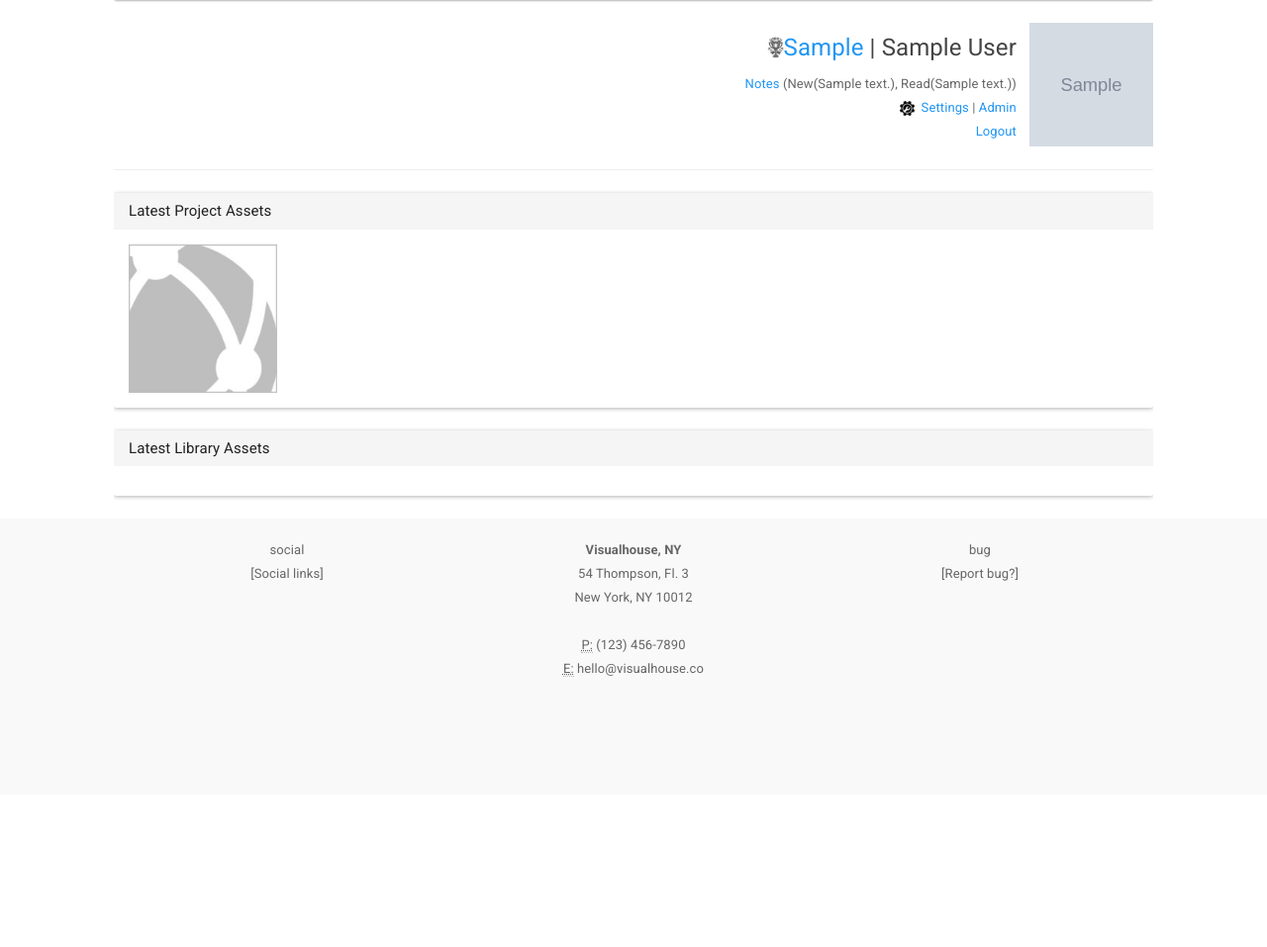
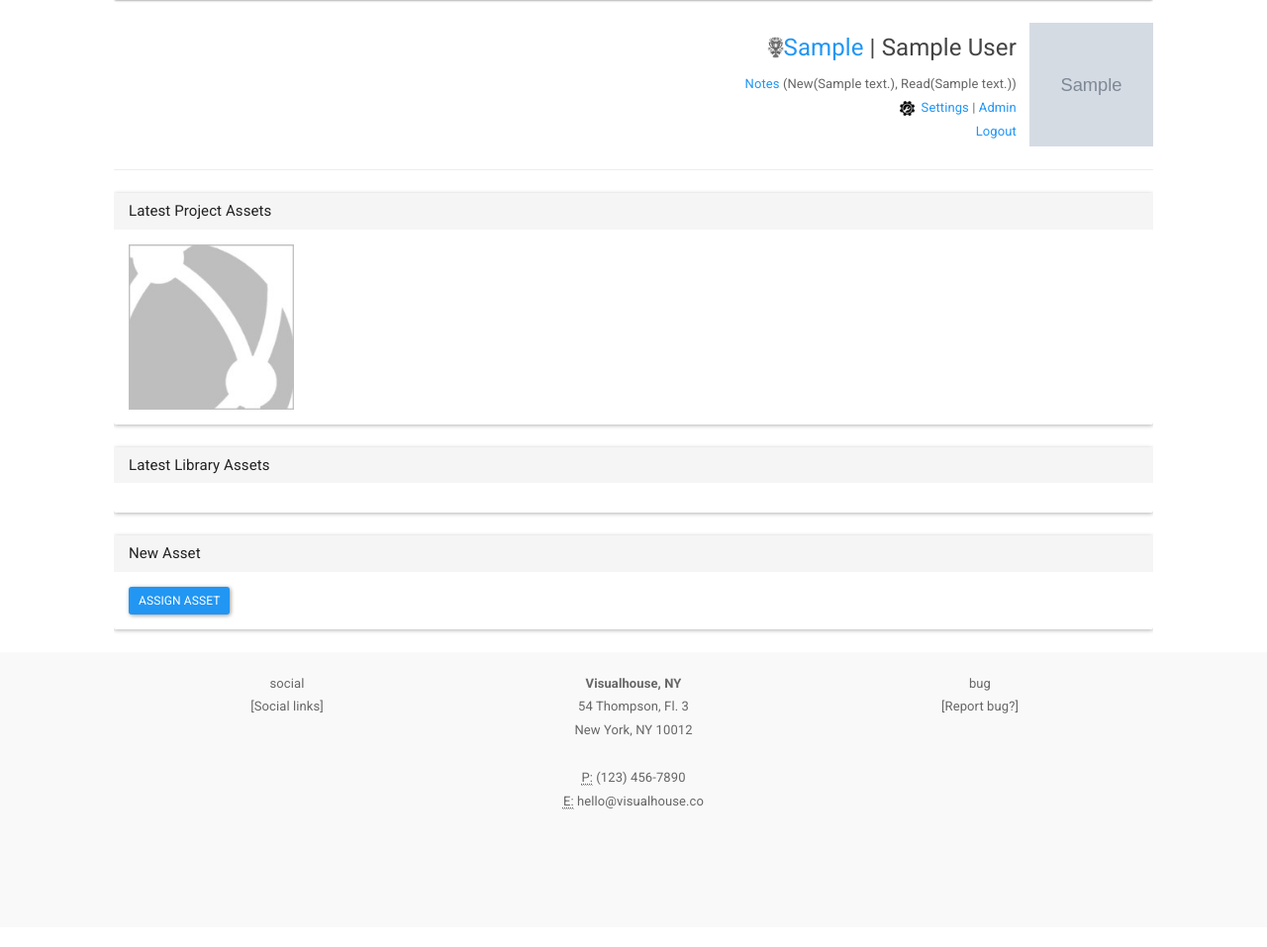
Before and after one commit to najar1412/dev-dash, a Django app: page /asset_dash/ in a window 1280 px wide. Shown: the part 64-1021 px from the top of the page at 99% size. Before the commit the page ends 748 px from the top, so only its background shows below. Run offline with Django 3.2, Linux system fonts and the light colour scheme; a user stored in the database is signed in; tables that the repository leaves empty hold one stand-in row (values such as "Sample post"); grey boxes marked "Sample" are stand-in pictures; some libraries are stand-ins or nearby versions.

Commit message:
refactor project, asset, asset_dash

```diff
--- a/dashcore/dash_asset.py
+++ b/dashcore/dash_asset.py
@@ -7,6 +7,8 @@ class DashAsset:
     # TODO: Figure out why .new().asset[member_id] isnt being called from db
     def __init__(self, collection):
         collection = self.collection
+
+    """
 
     def new(collection, project_id='Not Set', member_id='Not Sec'):
         asset = Asset.objects.create(
@@ -19,6 +21,14 @@ class DashAsset:
             member_id=member_id
             )
         asset.save()
+
+        return asset.id
+    """
+
+    def new():
+
+        asset = Asset.objects.create()
+        print(asset.id)
 
         return asset.id
 
--- a/dashcore/templates/asset_dash.html
+++ b/dashcore/templates/asset_dash.html
@@ -13,9 +13,9 @@
     </div>
     <div class="panel-body">
       {% for asset in asset_collect.items %}
-        {% if asset.1.project_id != 'Not Set' %}
+        {% if asset.1.project_id != '' %}
           <a href="/asset?query_name={{ asset.0|urlencode }}">
-          <img src="{% static 'ico/user.jpg' %}" width="150px" height="150px"/>
+          <img src="{% static 'ico/user.jpg' %}" width="167px" height="167px"/>
           </a>
         {% endif %}
       {% endfor %}
@@ -32,12 +32,34 @@
     </div>
     <div class="panel-body">
       {% for asset in asset_collect.items %}
-        {% if asset.1.project_id == 'Not Set' %}
+        {% if asset.1.project_id == '' %}
           <a href="/asset?query_name={{ asset.0|urlencode }}">
-          <img src="{% static 'ico/user.jpg' %}" width="150px" height="150px"/>
+          <img src="{% static 'ico/user.jpg' %}" width="167px" height="167px"/>
           </a>
         {% endif %}
       {% endfor %}
+
+</div>
+</div>
+
+
+
+
+
+
+
+
+<div class="panel panel-default">
+
+    <div class="panel-heading">
+        <h3 class="panel-title">New Asset</h3>
+    </div>
+    <div class="panel-body">
+      <form action="/asset_new/" method="post">{% csrf_token %}
+        <input type="hidden" name="collection" value="True" />
+        <input type="hidden" name="project_id" value="{{ project.0 }}" />
+        <button type="submit" class="btn btn-primary btn-sm" name="addasset" value="{{ project.0 }}" />Assign Asset</button>
+      </form>
 
 </div>
 </div>
@@ -53,12 +75,4 @@
 
 
 
-
-
-
-
-
-
-
-
 {% endblock %}
--- a/dashcore/views.py
+++ b/dashcore/views.py
@@ -201,25 +201,19 @@ def asset(request):
         })
 
 
-@csrf_exempt
 def asset_new(request):
-
-    if request.method == 'POST':
-        form = AssetForm(request.POST)
-
-        if form.is_valid():
-            asset = DashAsset.new(
-                collection=form.cleaned_data['collection']
-            )
-
-
-        # Get member details
-        member_id = DashMember.get_id(str(request.user))
-        logged_member = DashMember.find(member_id)
-
-        return render(request, 'asset.html', {
-            'logged_member': logged_member
-            })
+    # TODO: DashAsset.new() should return asset dict.
+    # To avoid second DB hit at asset_detail
+    asset = DashAsset.new()
+    # Get asset details using id
+    asset_detail = DashAsset.find(asset)
+    print(asset_detail)
+    # Member information
+    logged_member = DashMember.find(request.user)
+    return render(request, 'asset.html', {
+        'logged_member': logged_member,
+        'asset_detail': asset_detail
+        })
 
 
 def asset_del(request):
```
Also changed, not shown: dashcore/templates/dash.html (+7 -0 lines).
